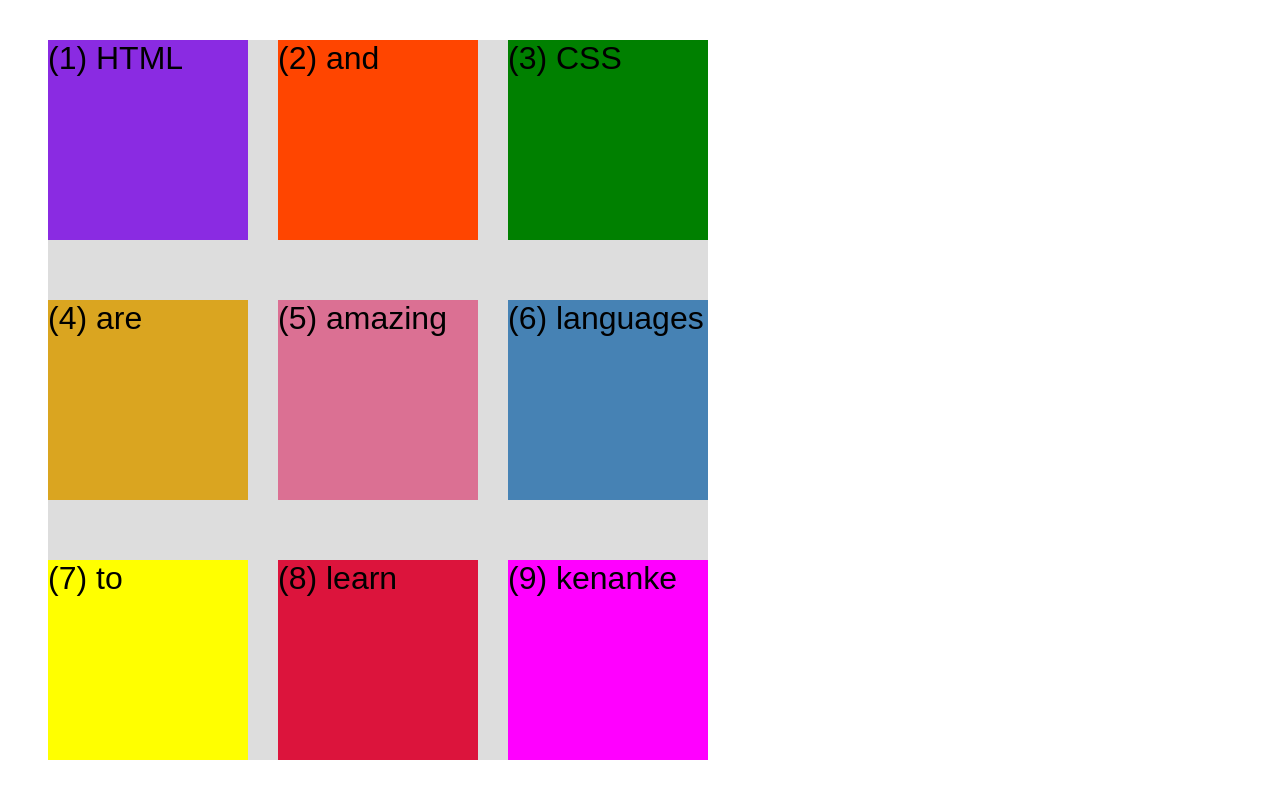
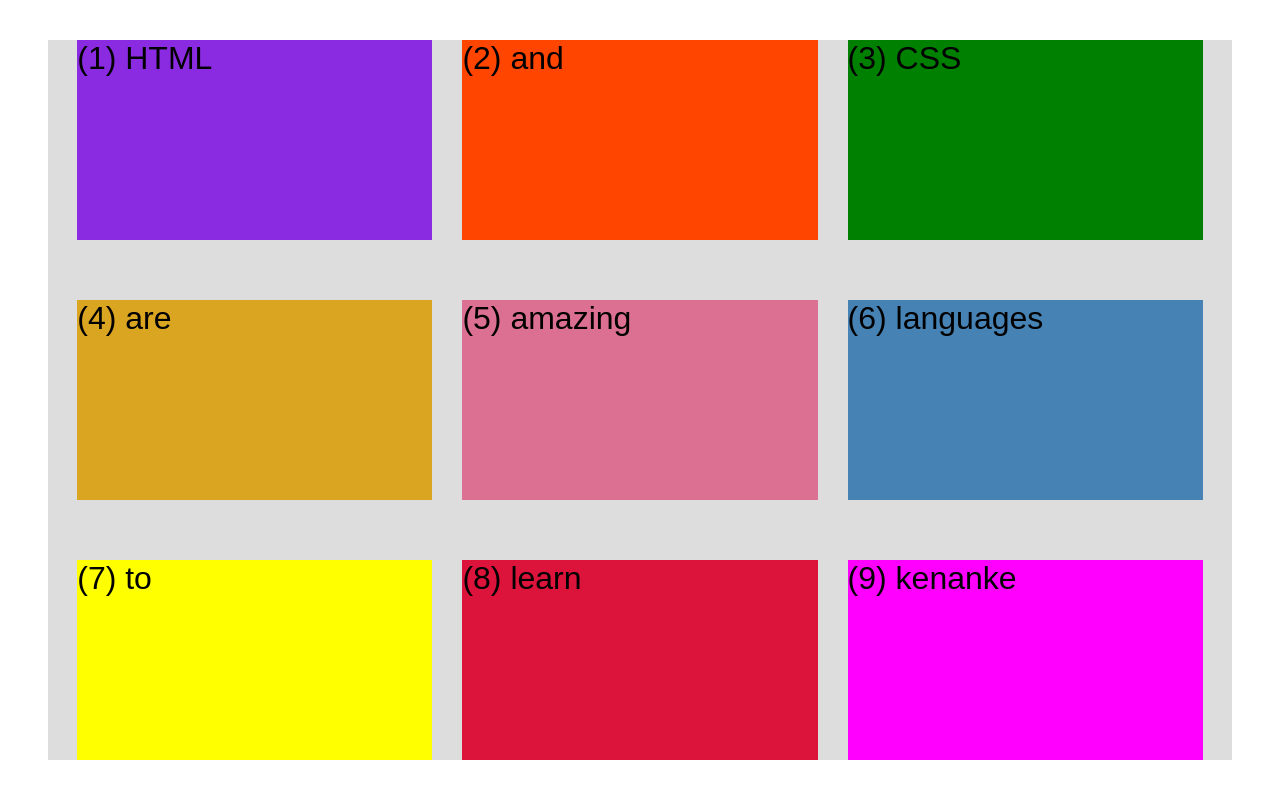
Before and after one commit to OnatArslan/html-css, a plain HTML site: page 04-CSS-Layouts/css-grid.html in a window 1280 px wide. Drawn offline with Linux system fonts and the light colour scheme.

Commit message:
Commit for changes

```diff
--- a/04-CSS-Layouts/css-grid.html
+++ b/04-CSS-Layouts/css-grid.html
@@ -42,11 +42,13 @@
 
         /* CSS GRID */
         display: grid;
-        grid-template-columns: 200px 200px 200px;
+        grid-template-columns: 30% 30% 30%;
         grid-template-rows: 200px 200px 200px;
-        width: 660px;
+
         column-gap: 30px;
         row-gap: 60px;
+        justify-content: center;
+        /* align-items: stretch; */
       }
 
       .container--2 {
```
